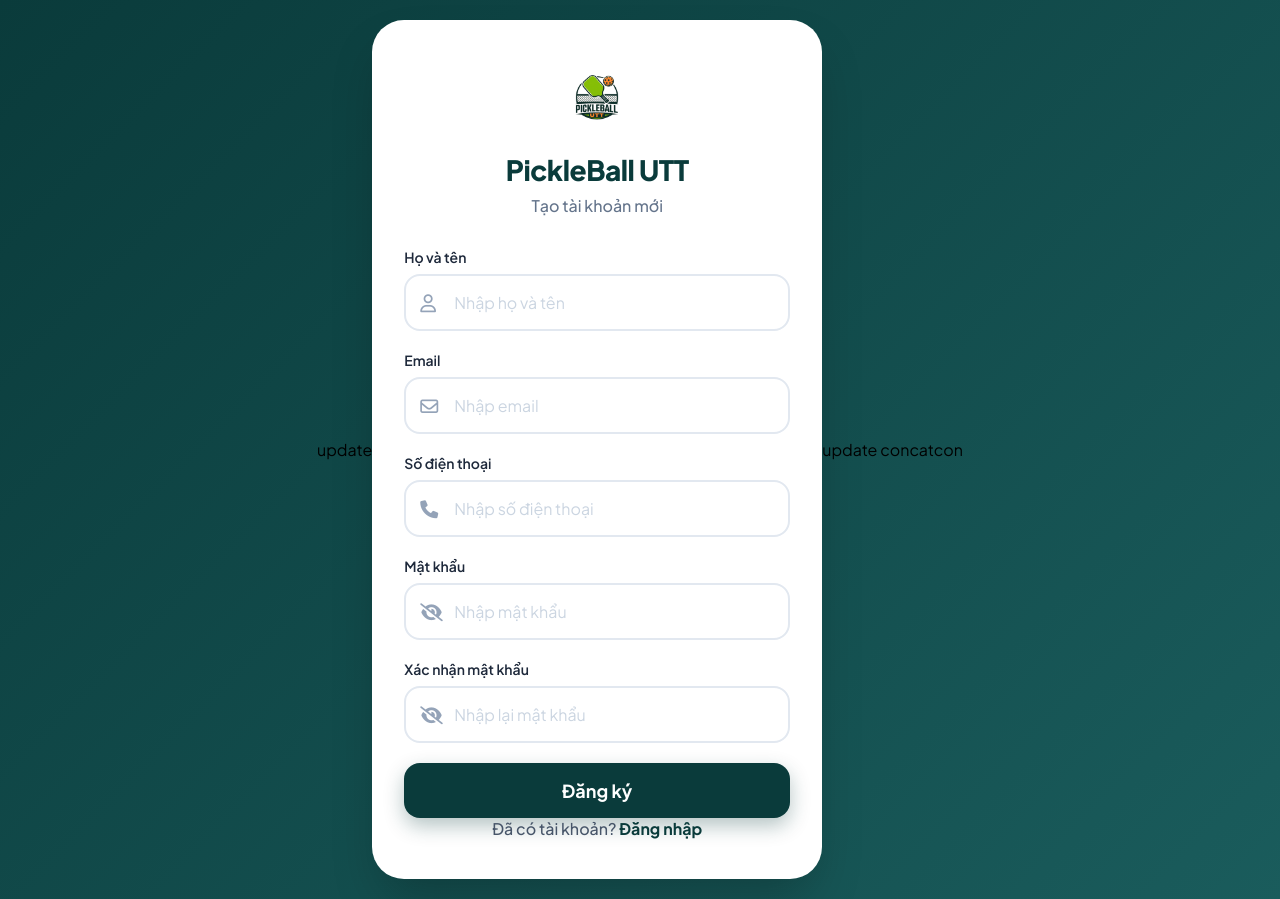
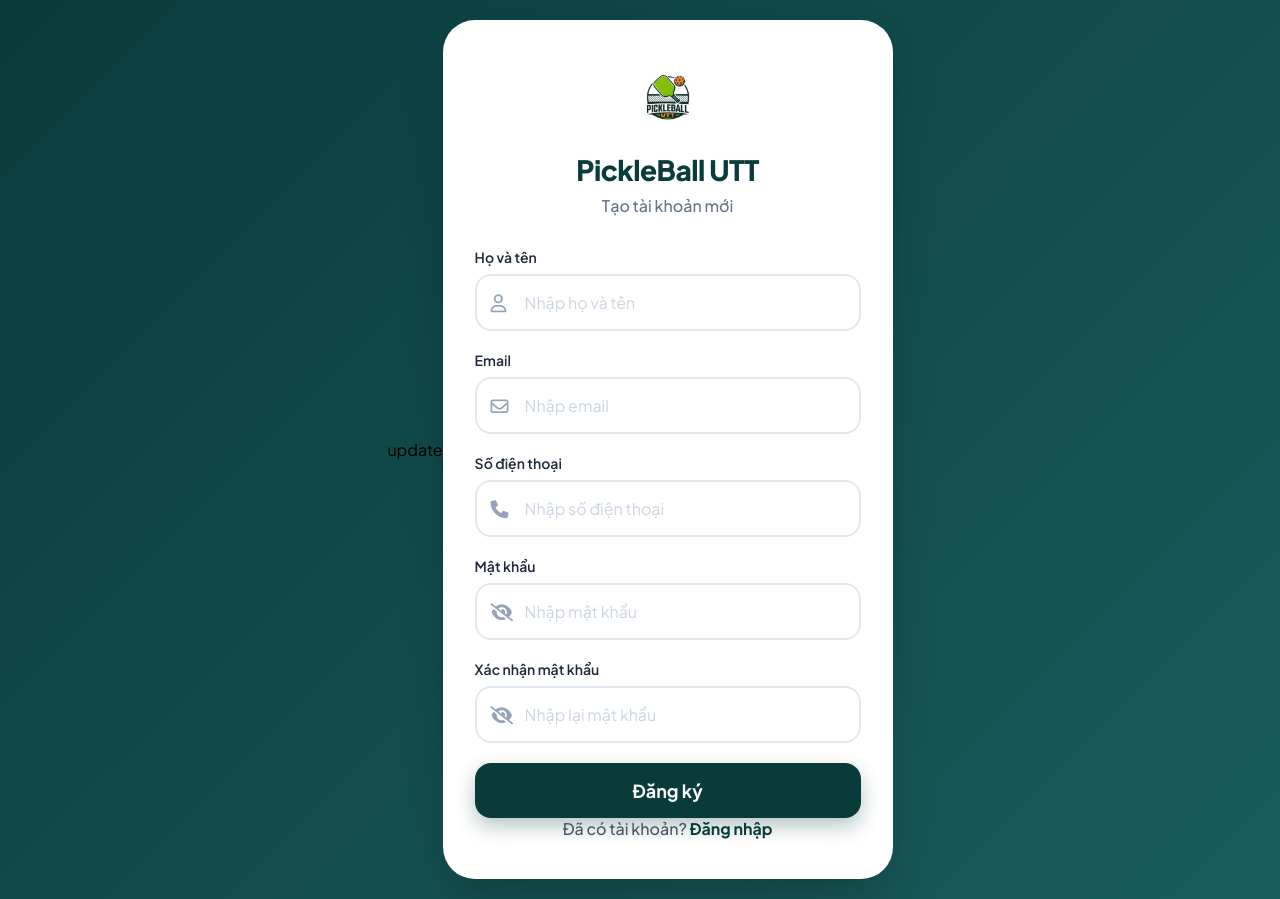
Before and after one commit to hai0303-05/WebDatSanPic, a PHP site: page /pages/dang_ky.php in a window 1280 px wide. Run offline with PHP 8.4, Linux system fonts and the light colour scheme.

Commit message:
Revert "update file dangky.php"
This reverts commit 569e4805a60a264dd3777540381af93d5cae4f44.

```diff
--- a/pages/dang_ky.php
+++ b/pages/dang_ky.php
@@ -144,6 +144,6 @@ update
             }
         });
     </script>
-       update concatcon
+
 </body>
 </html>
```
Also changed, not shown: 1 other file.
